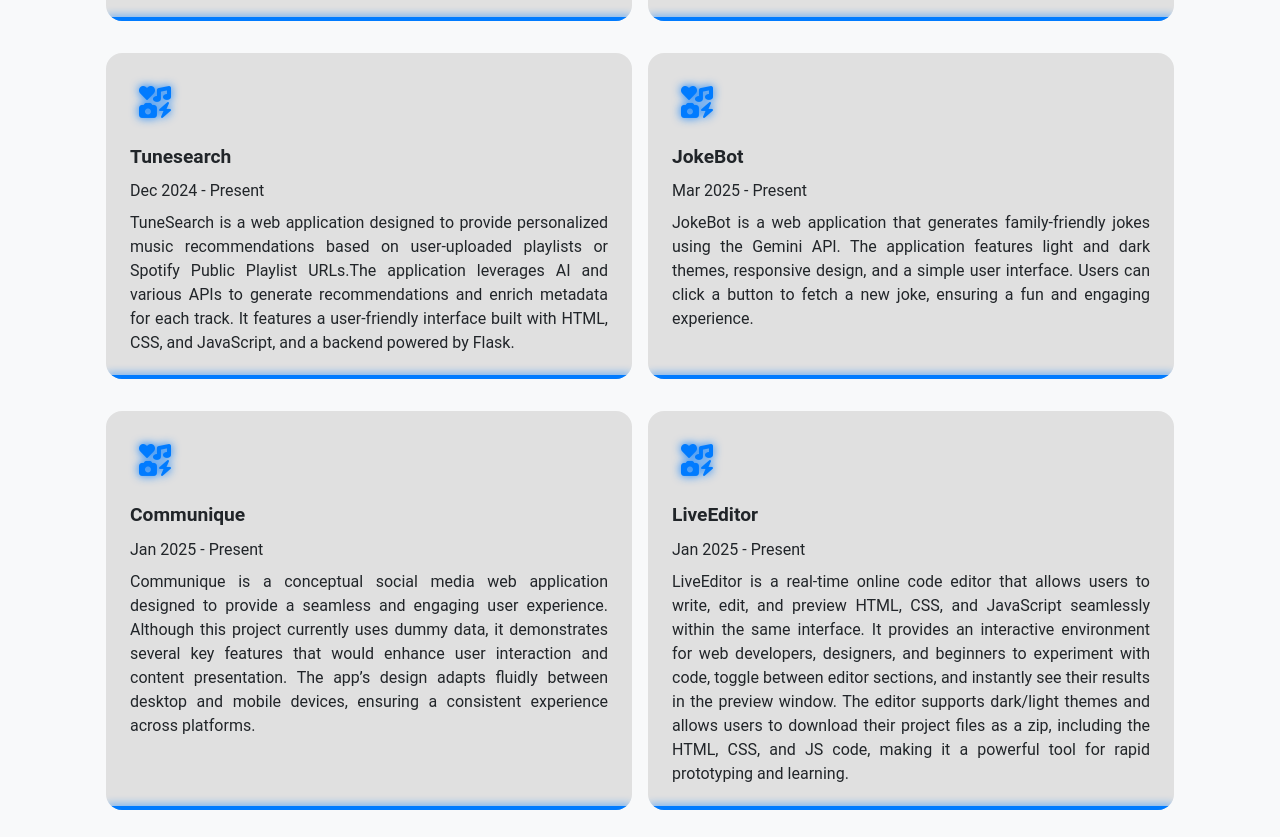
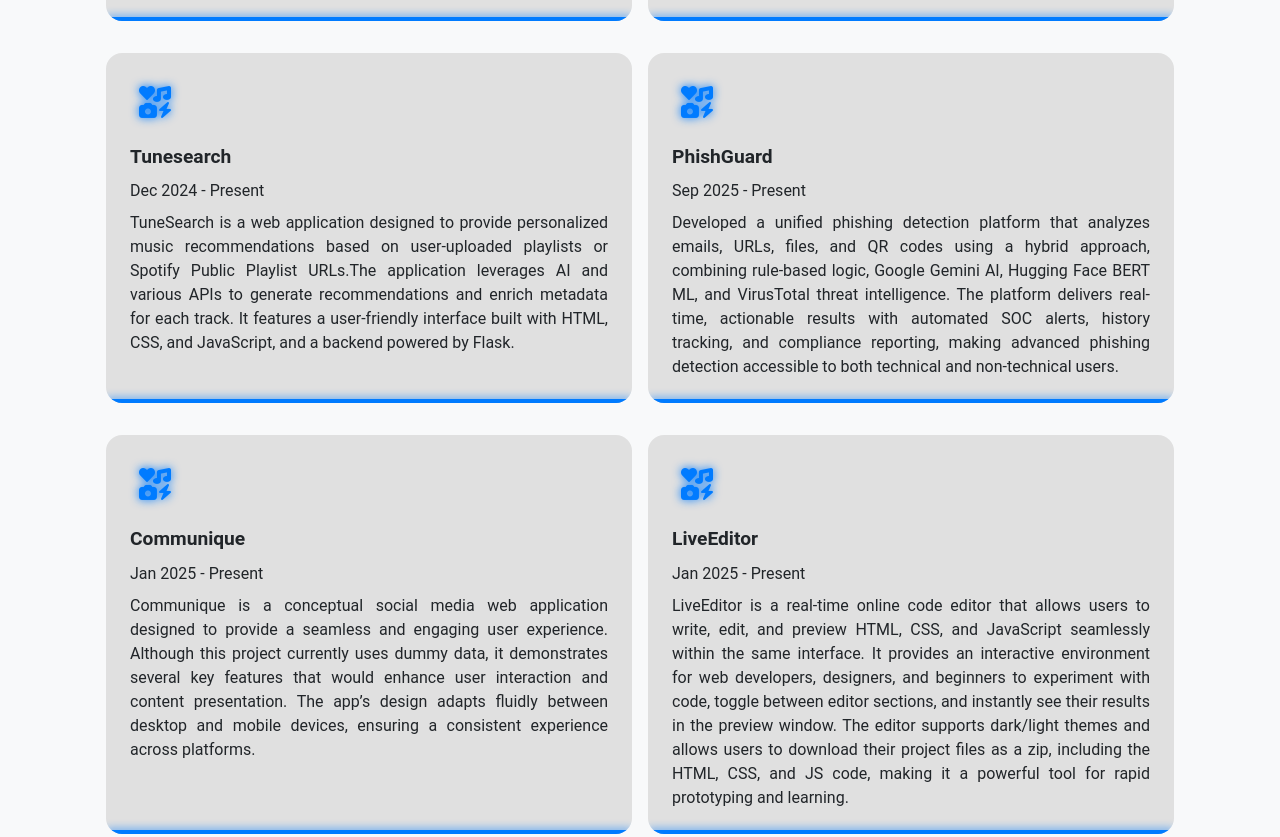
Before and after one commit to GIRISHRV/portfolio, a plain HTML site: page index.html in a window 1280 px wide. Shown: the part 1479-2316 px from the top of the page. Drawn offline with nearby package versions, Linux system fonts and the light colour scheme.

Commit message:
Update resume link and replace JokeBot project with PhishGuard in work section

```diff
--- a/index.html
+++ b/index.html
@@ -65,7 +65,7 @@
                 <a href="https://www.linkedin.com/in/girishrv05/" class="home__social-icon" data-bs-toggle="tooltip" data-bs-placement="bottom" title="LinkedIn"><i class='bx bxl-linkedin'></i></a>
                 <a href="mailto:girish29052005@gmail.com" class="home__social-icon" data-bs-toggle="tooltip" data-bs-placement="bottom" title="Email"><i class='bx bxl-gmail'></i></a>
                 <a href="https://github.com/GIRISHRV" class="home__social-icon" data-bs-toggle="tooltip" data-bs-placement="bottom" title="GitHub"><i class='bx bxl-github'></i></a>
-                <a href="https://docs.google.com/document/d/1Cqdc5H2Uvaws4w2u3bIJmibL3kUE3ubQ3qAk16KpaH8/edit?usp=sharing" class="home__social-icon" data-bs-toggle="tooltip" data-bs-placement="bottom" title="Resume"><i class='bx bxs-file'></i></a>
+                <a href="https://docs.google.com/document/d/18oP9h15aDw48RRSy-pTW-zaETmF7p8zuMP8Xo4tArGw/" class="home__social-icon" data-bs-toggle="tooltip" data-bs-placement="bottom" title="Resume"><i class='bx bxs-file'></i></a>
             </div>
         </div>
     </section>
@@ -127,15 +127,15 @@
                     </div>
                     <div class="skill__bar skill__python"></div>
                 </a>
-                <a href="https://jokebot-iota.vercel.app/" class="work-item" data-aos="fade-up">
+                <a href="https://mvpphishguard.vercel.app" class="work-item" data-aos="fade-up">
                     <div class="work__icon-background">
                         <i class="fas fa-icons work__icon"></i>
                     </div>
                     <div class="work__data">
-                        <span class="work__name">JokeBot</span>
-                        <span class="work__date">Mar 2025 - Present</span>
+                        <span class="work__name">PhishGuard</span>
+                        <span class="work__date">Sep 2025 - Present</span>
                         <span class="work__description" align="justify">
-                            JokeBot is a web application that generates family-friendly jokes using the Gemini API. The application features light and dark themes, responsive design, and a simple user interface. Users can click a button to fetch a new joke, ensuring a fun and engaging experience.
+                            Developed a unified phishing detection platform that analyzes emails, URLs, files, and QR codes using a hybrid approach, combining rule-based logic, Google Gemini AI, Hugging Face BERT ML, and VirusTotal threat intelligence. The platform delivers real-time, actionable results with automated SOC alerts, history tracking, and compliance reporting, making advanced phishing detection accessible to both technical and non-technical users.
                         </span>
                     </div>
                     <div class="skill__bar skill__python"></div>
```
